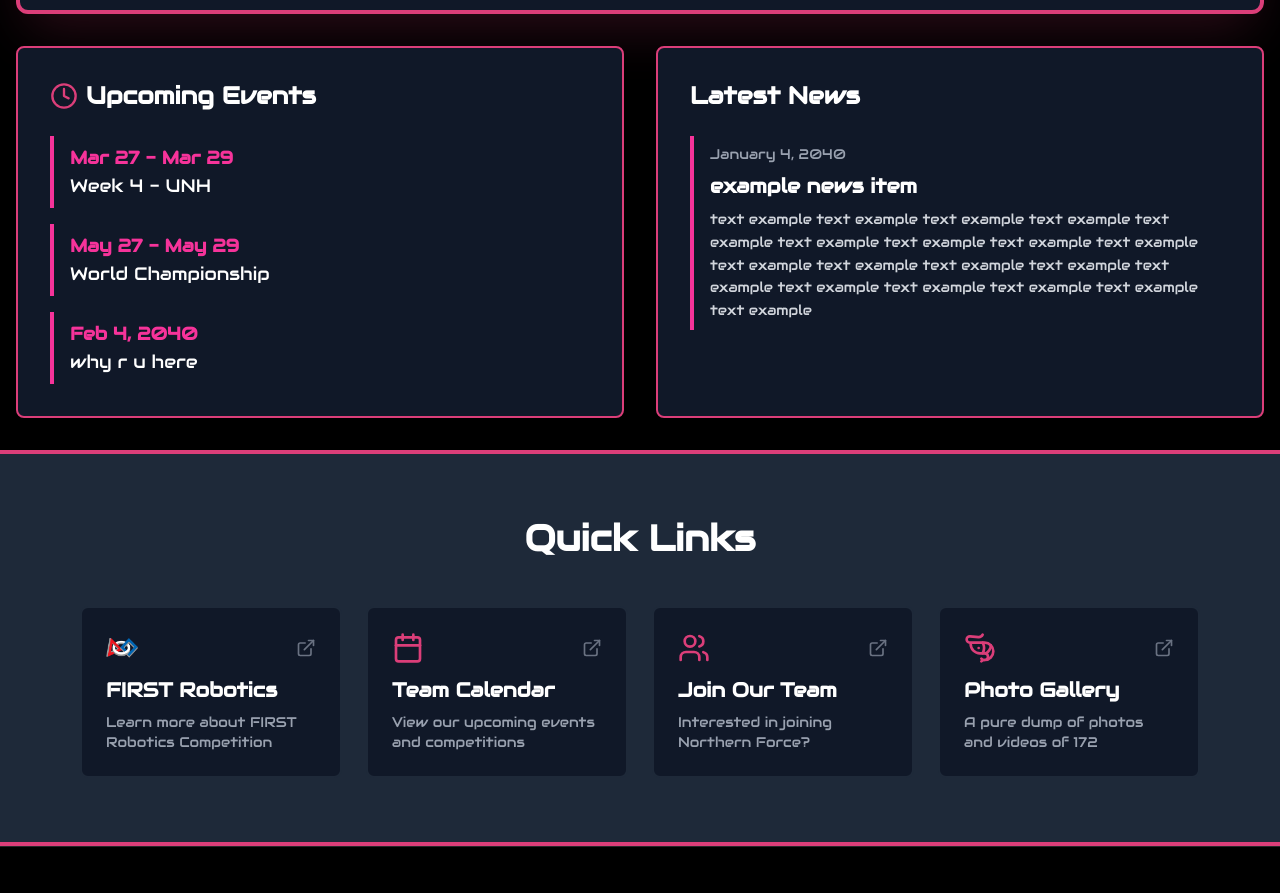
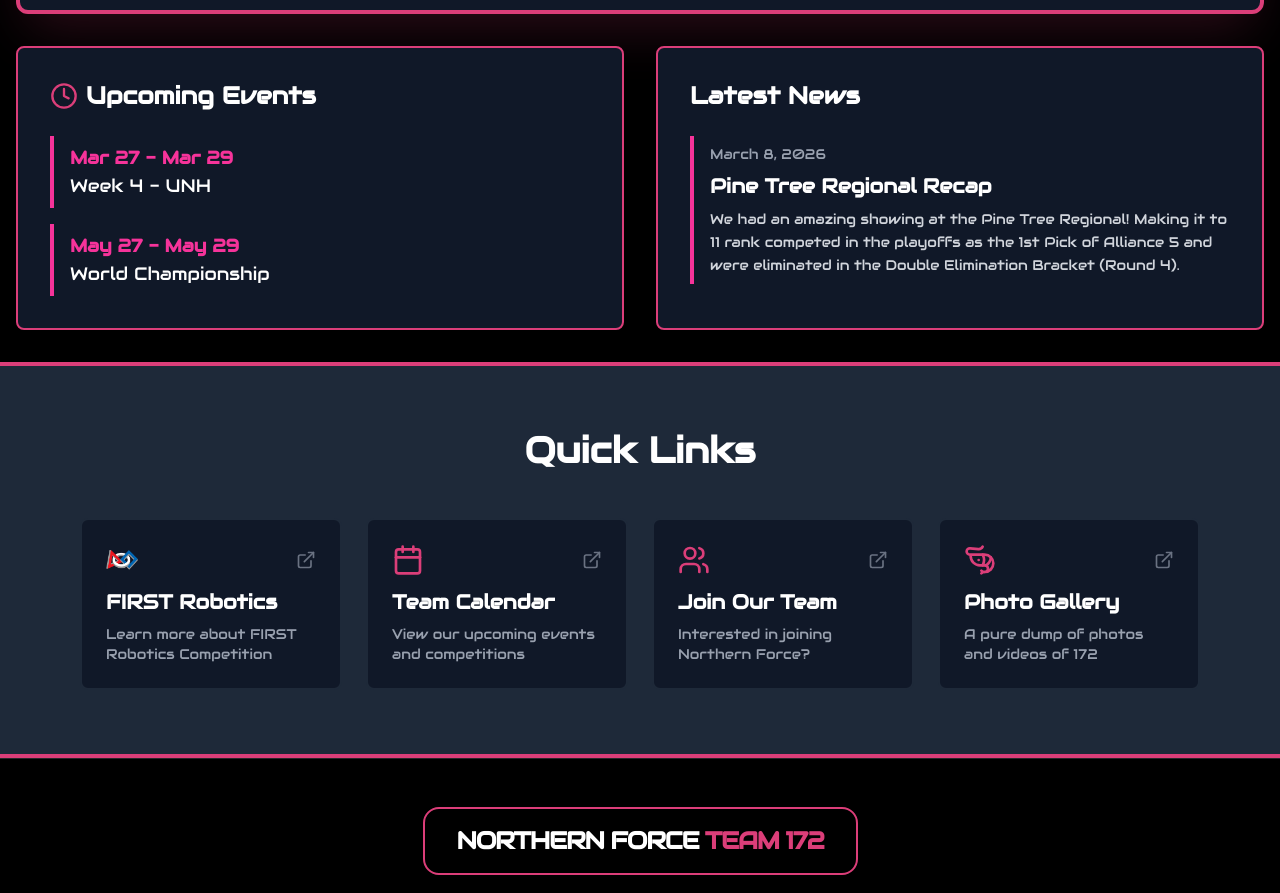
Before and after one commit to NorthernForce/Web2026RobotAwesomeness, a React (Vite) app: page /news in a window 1280 px wide. Shown: the part 1294-2187 px from the top of the page. Built offline with nearby package versions, Linux system fonts and the light colour scheme.

Commit message:
fixed some info

```diff
--- a/src/NewsPage.tsx
+++ b/src/NewsPage.tsx
@@ -7,17 +7,6 @@ import { Footer } from './components/Footer';
 export function NewsPage() {
   // Define calendar events
   const events = [
-    // month is 0-indexed, so 1 = February
-    {
-      date: new Date(2040, 1, 4),
-      title: 'why r u here',
-      time: '6:00 PM - 8:00 PM',
-      location: {
-        name: 'Example Location',
-        link: '#'
-      },
-      description: 'Blah blah blah blah blah blah blah blah blah blah blah blah blah blah blah blah blah blah blah blah blah blah blah',
-    },
 
     // Pine Tree - Falmouth, ME
     {
@@ -66,9 +55,9 @@ export function NewsPage() {
 
   const newsItems = [
     {
-      title: 'example news item',
-      date: 'January 4, 2040',
-      content: 'text example text example text example text example text example text example text example text example text example text example text example text example text example text example text example text example text example text example text example',
+      title: 'Pine Tree Regional Recap',
+      date: 'March 8, 2026',
+      content: 'We had an amazing showing at the Pine Tree Regional! Making it to 11 rank competed in the playoffs as the 1st Pick of Alliance 5 and were eliminated in the Double Elimination Bracket (Round 4).',
     },
   ];
 
@@ -78,18 +67,18 @@ export function NewsPage() {
 
   const upcomingEvents = events
     .filter(event => {
-      const eventDate = event.startDate || event.date;
+      const eventDate = event.startDate;
       return eventDate > today;
     })
     .sort((a, b) => {
-      const dateA = a.startDate || a.date;
-      const dateB = b.startDate || b.date;
+      const dateA = a.startDate;
+      const dateB = b.startDate;
       return dateA.getTime() - dateB.getTime();
     })
     .slice(0, 3);
 
   const formatEventDate = (event: typeof events[0]) => {
-    const startDate = event.startDate || event.date;
+    const startDate = event.startDate;
     if (event.endDate) {
       return `${startDate.toLocaleDateString('en-US', { month: 'short', day: 'numeric' })} - ${event.endDate.toLocaleDateString('en-US', { month: 'short', day: 'numeric' })}`;
     }
```
